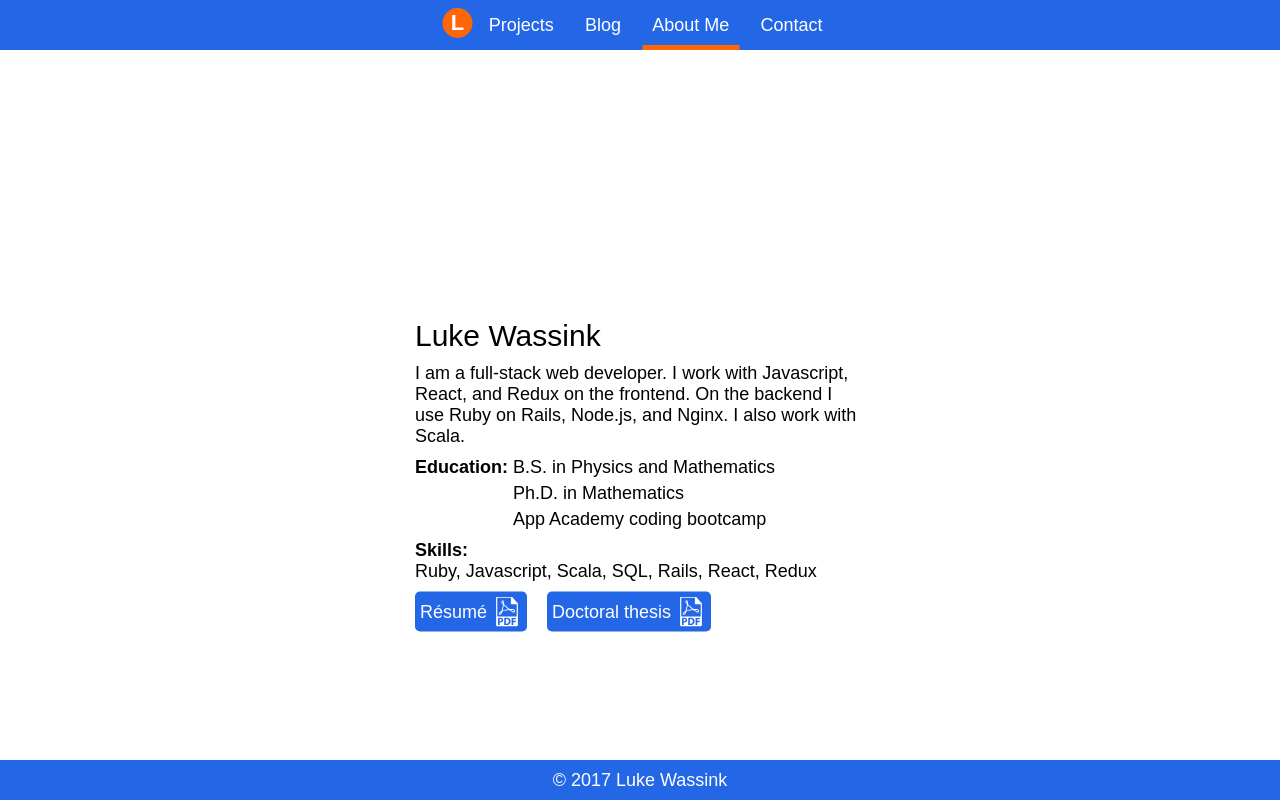
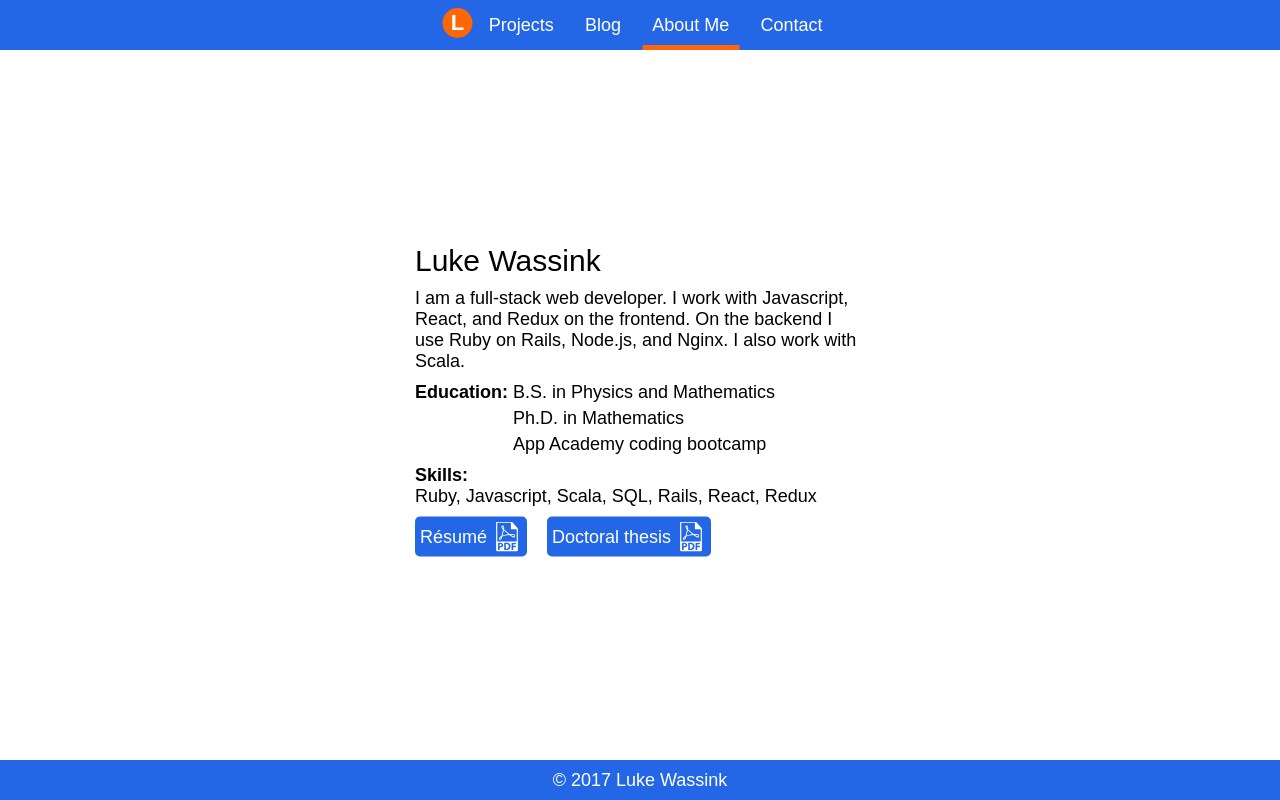
Before and after one commit to lwassink/personal-site, a React app in the folder frontend/: page /about-me in a window 1280 px wide. Built offline with nearby package versions, Linux system fonts and the light colour scheme; a web font is replaced by a local one.

Commit message:
fix AboutMe resizing

```diff
--- a/frontend/src/styles/about-me.scss
+++ b/frontend/src/styles/about-me.scss
@@ -36,4 +36,12 @@ div.about-me {
   a {
     margin-right: 20px
   }
+
+  @media only screen and ( max-height: 400px ){
+		margin: 30px 0 50px 0;
+	}
+
+	@media only screen and ( max-height: 330px ){
+		margin: 60px 0 50px 0;
+	}
 }
--- a/frontend/src/styles/layout.scss
+++ b/frontend/src/styles/layout.scss
@@ -18,7 +18,7 @@ div.center {
   top: 50%;
   left: 50%;
   transform: translate(-50%, -50%);
-	margin: 75px 0 100px 0;
+	margin: 0;
 }
 
 .tooltip {
```
